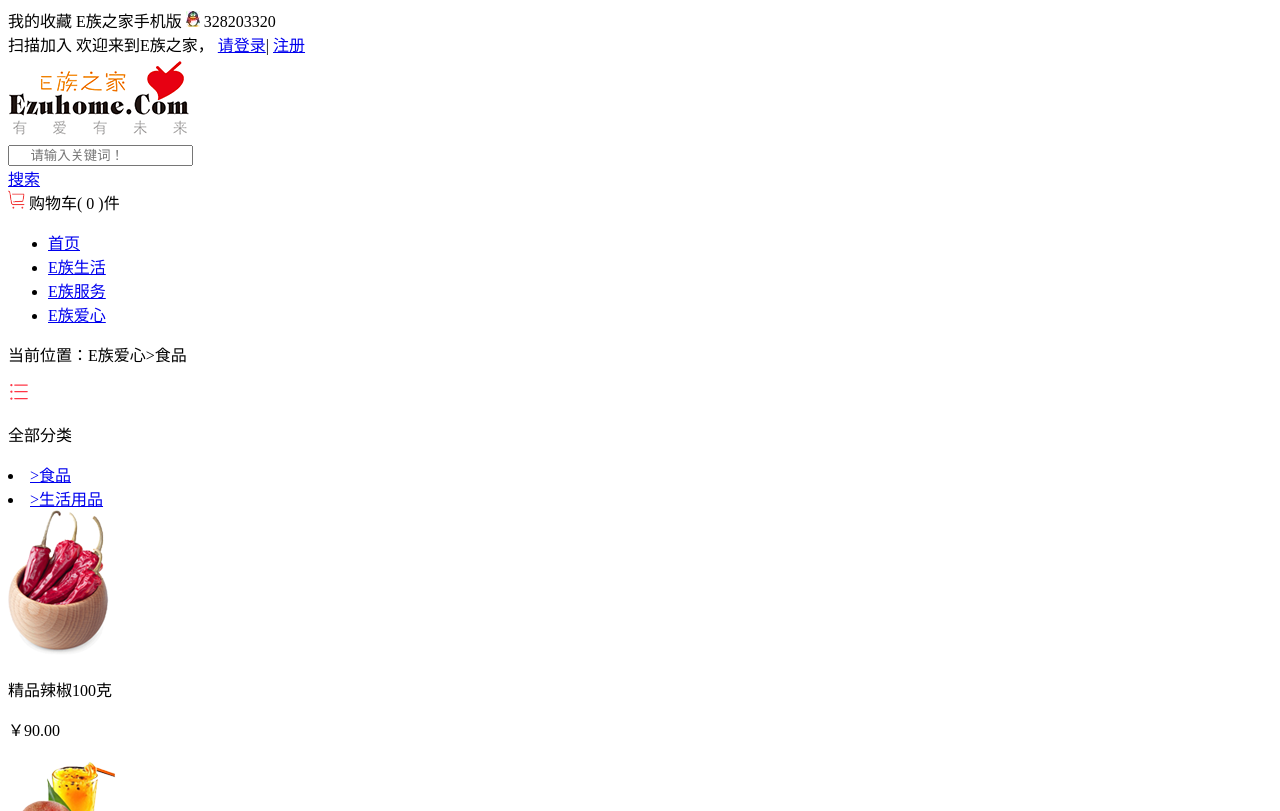
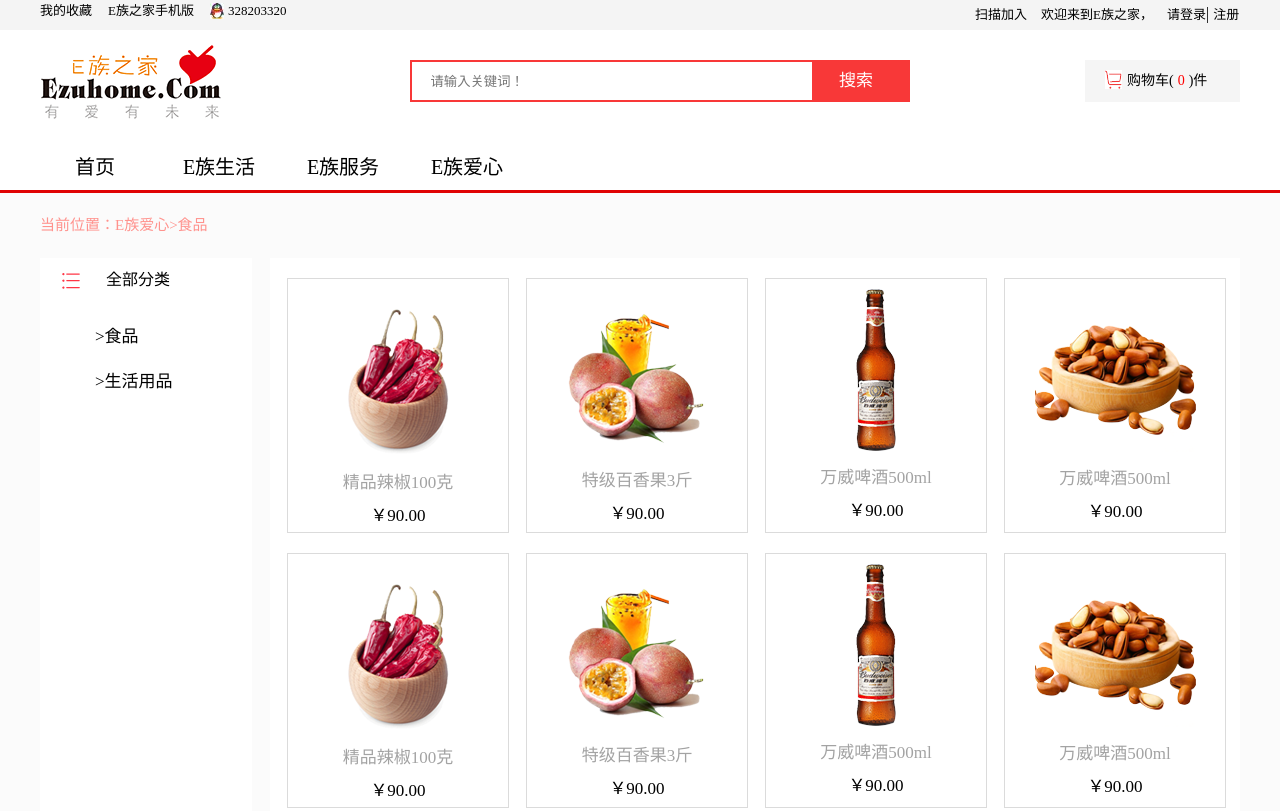
Before and after one commit to guomengyaoyaoyao/web-homework, a plain HTML site: page index.html in a window 1280 px wide. Shown: the top 811 px of the page. Drawn offline with Linux system fonts and the light colour scheme.

Commit message:
Update index.html

```diff
--- a/index.html
+++ b/index.html
@@ -2,7 +2,7 @@
 <html lang="en">
     <head>
         <meta charset="utf-8">
-        <link rel="stylesheet" type="text/css" href="第二次大作业.css">
+        <link rel="stylesheet" type="text/css" href="index.css">
     </head>
     <body>
     	<div class="all">
```
